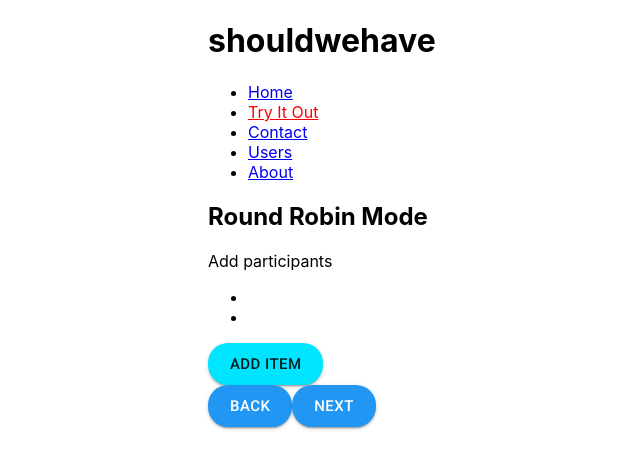
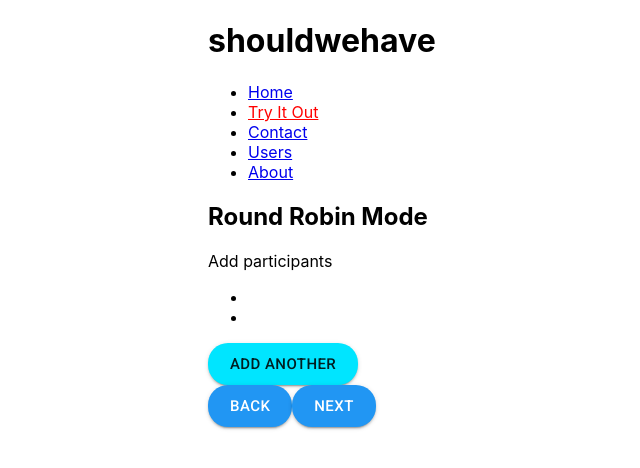
Before and after one commit to hemmendinger/shouldwehave, a React (Create React App) app in the folder swhreact/: page /roundrobin in a window 1280 px wide. Both pictures are taken after a click on the button "NEXT". Shown: the top 468 px of the page, without its empty margins (156-796 px from the left). Built offline with nearby package versions, Linux system fonts and the light colour scheme.

Commit message:
change button text

```diff
--- a/swhreact/src/roundrobin.js
+++ b/swhreact/src/roundrobin.js
@@ -86,7 +86,7 @@ class InputList extends React.Component {
                     <li>
                     </li>
                 </ul>
-                <Button color="secondary" size="large" variant="contained">Add item</Button>
+                <Button color="secondary" size="large" variant="contained">Add another</Button>
             </div>
         );
     }
```
